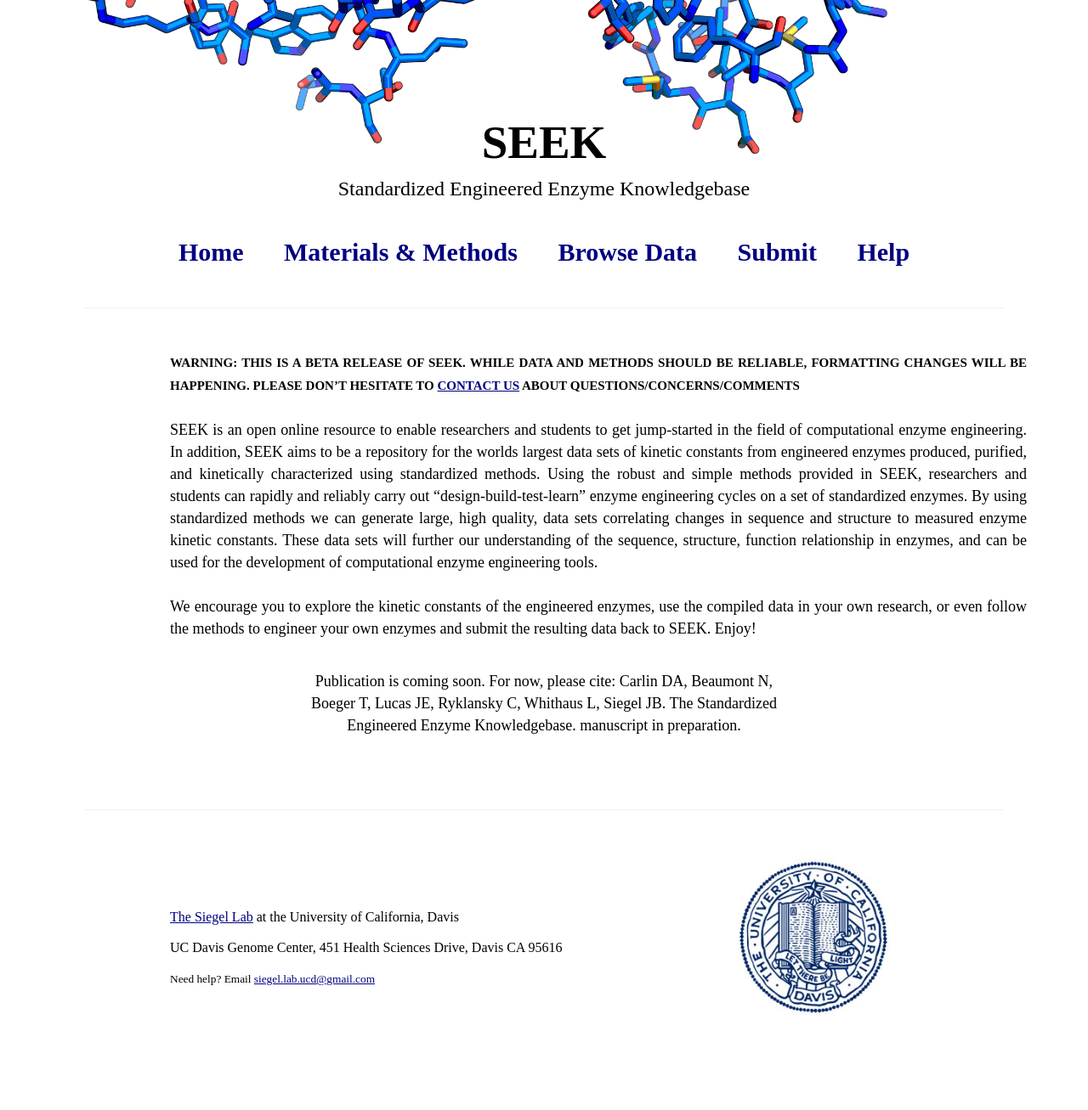
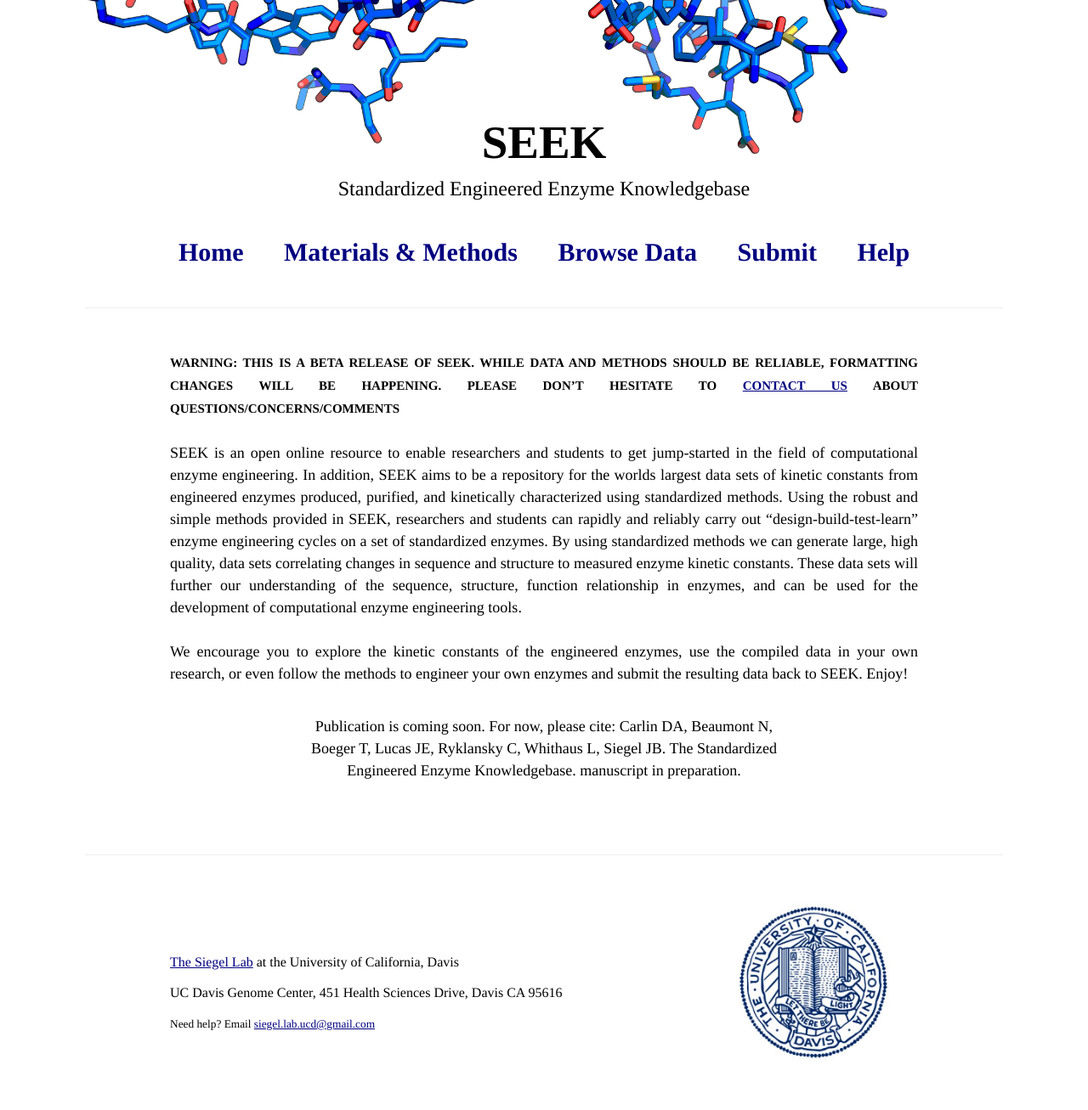
Before and after one commit to dacarlin/eed, a Django app: template enter/templates/enter/index.html in a window 1280 px wide. Shown: the whole page at 85% size. Before the commit the page ends 1195 px from the top, so only its background shows below. Run offline with Django 3.2, Linux system fonts and the light colour scheme; the template is opened without the code that fills it, so the values that code supplies are empty; parts of the project's set-up code (start-up, migrations or seed data) failed here and were passed over; some libraries are stand-ins or nearby versions.

Commit message:
Fixed styling on tagline

```diff
--- a/enter/static/enter/style.css
+++ b/enter/static/enter/style.css
@@ -14,11 +14,11 @@
   padding: 23px;
 }
 
-h1 small { font: normal 24px/24px "Source Serif Pro"; }
+h1 small { font: normal 24px/24px "Source Serif Pro", Times, serif; }
 
 nav {
   text-align: center;
-  font: bold 30px/30px "Source Serif Pro";
+  font: bold 30px/30px "Source Serif Pro", Times, serif;
   margin: 25px 0 50px 0;
 }
 
@@ -34,14 +34,14 @@
 	background: white;
   border-top: 1px solid #eee;
   border-bottom: 1px solid #eee;
-	font: normal 18px/26px "Source Serif Pro";
+	font: normal 18px/26px "Source Serif Pro", Times, serif;
 	padding: 50px 100px;
 }
 
 table { width: 100% }
 
 footer {
-	font: normal 16px/20px "Source Serif Pro";
+	font: normal 16px/20px "Source Serif Pro", Times, serif;
 	margin: 50px 100px 50px 100px;
   padding: 50px 0 25px 0;
   background: white url('images/seal.jpg') right top no-repeat;
@@ -57,9 +57,9 @@
 /* for index page */
 
 p#tagline {
-  font: normal 12/18px "Source Serif Pro";
+  font: normal 12/18px "Source Serif Pro", Times, serif;
   text-align: justify;
-  width: 56em;
+  padding: 0;
   margin: 0 auto;
 }
 #tagline + p { text-align: center; width: 33em; margin: 2em auto; }
@@ -73,7 +73,7 @@
 label + input, label + select, .submit input {
 	position: absolute;
 	left: 280px;
-  font: normal 18px/18px "Source Serif Pro";
+  font: normal 18px/18px "Source Serif Pro", Times, serif;
 }
 
 hr { border: none; height: 40px; } /* systems */
--- a/enter/templates/base.html
+++ b/enter/templates/base.html
@@ -2,6 +2,7 @@
 <html lang=en>
   <head>
     <meta charset=utf8>
+    <!-- <meta name="viewport" content="width=1160, initial-scale=1"> -->
     <title>{% block title %}SEEK - Standardized Engineered Enzyme Knowledgebase{% endblock %}</title>
     {% load staticfiles %}
     <link rel="stylesheet" href="{% static 'enter/style.css' %}">
```
